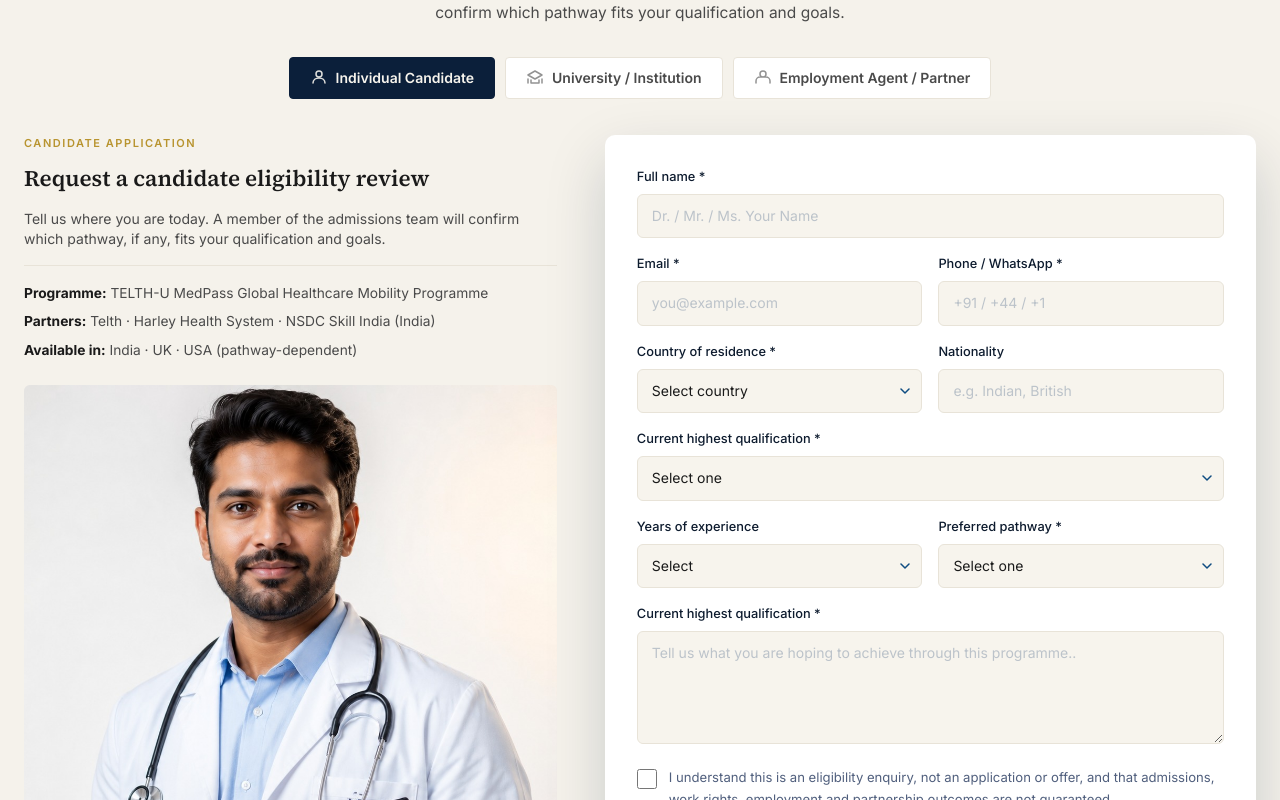
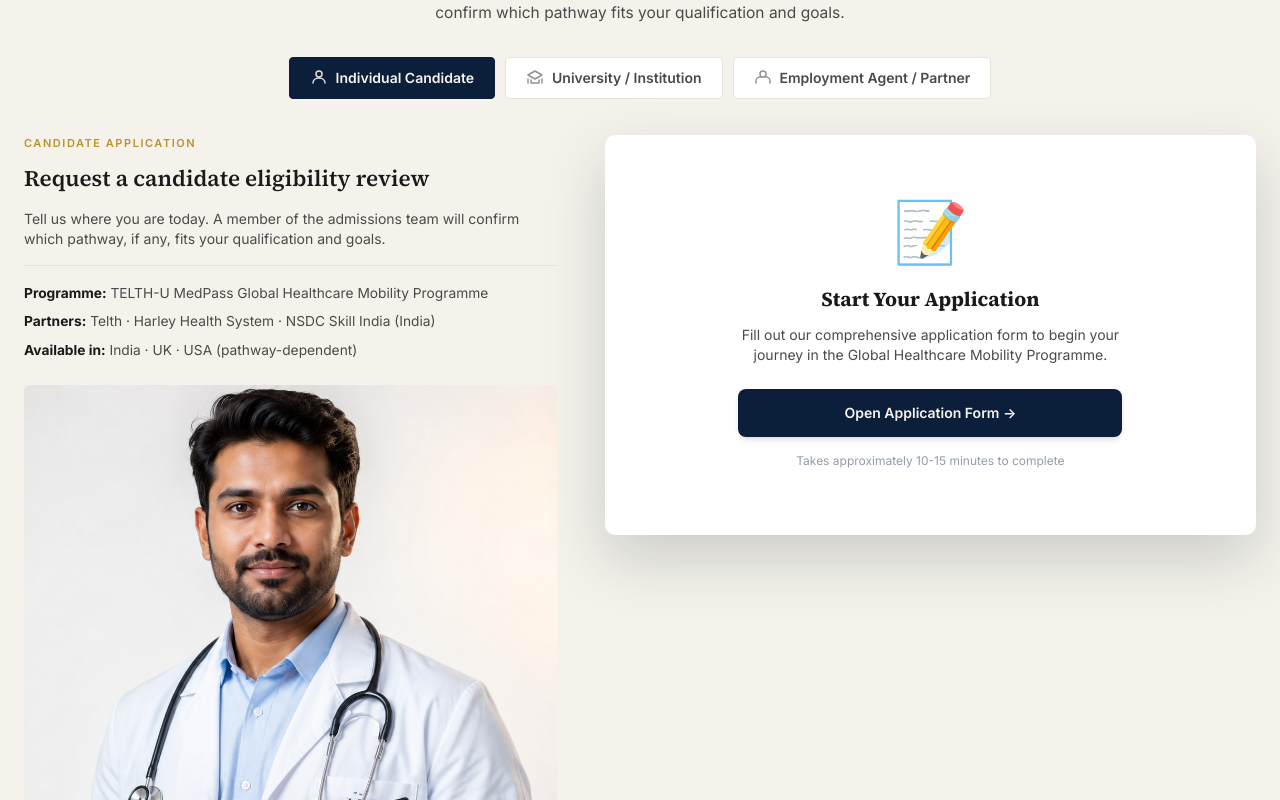
Before and after one commit to Telth-care/telth-med, a React (Vite) app: page / in a window 1280 px wide. Shown: the part 10240-11040 px from the top of the page. Built offline with nearby package versions, Linux system fonts and the light colour scheme.

Commit message:
fix the navigation issues

```diff
--- a/src/components/Header.jsx
+++ b/src/components/Header.jsx
@@ -1,4 +1,5 @@
-import { useEffect, useState } from 'react'
+// Header.jsx
+import { useEffect, useRef, useState } from 'react'
 import { Link, useLocation, useNavigate } from 'react-router-dom'
 
 const navLinks = [
@@ -16,20 +17,52 @@ export default function Header() {
   const location = useLocation()
   const navigate = useNavigate()
   const isHome = location.pathname === '/'
+  const prevPath = useRef(location.pathname)
 
+  // Scroll shadow effect
   useEffect(() => {
     const onScroll = () => setShadow(window.scrollY > 8)
     window.addEventListener('scroll', onScroll, { passive: true })
     return () => window.removeEventListener('scroll', onScroll)
   }, [])
 
+  // Scroll to top on route change
+  useEffect(() => {
+    if (prevPath.current !== location.pathname) {
+      window.scrollTo({
+        top: 0,
+        behavior: 'smooth',
+      })
+      prevPath.current = location.pathname
+    }
+  }, [location.pathname])
+
+  // Handle anchor navigation
   const goToAnchor = (e, hash) => {
-    if (isHome) return // let the browser handle in-page smooth scroll
     e.preventDefault()
-    navigate('/')
-    setTimeout(() => {
-      document.querySelector(hash)?.scrollIntoView({ behavior: 'smooth' })
-    }, 60)
+
+    // If not on home page, navigate to home first
+    if (!isHome) {
+      navigate('/')
+      // Wait for navigation to complete then scroll
+      setTimeout(() => {
+        const element = document.querySelector(hash)
+        if (element) {
+          element.scrollIntoView({ behavior: 'smooth', block: 'start' })
+        } else {
+          window.scrollTo({ top: 0, behavior: 'smooth' })
+        }
+      }, 150)
+      return
+    }
+
+    // If on home page, scroll to the section
+    const element = document.querySelector(hash)
+    if (element) {
+      element.scrollIntoView({ behavior: 'smooth', block: 'start' })
+    } else {
+      window.scrollTo({ top: 0, behavior: 'smooth' })
+    }
   }
 
   return (
@@ -53,7 +86,7 @@ export default function Header() {
           {navLinks.map(l => (
             <a
               key={l.href}
-              href={isHome ? l.href : `/${l.href}`}
+              href={l.href}
               onClick={(e) => goToAnchor(e, l.href)}
               className="hover:text-parchment transition-colors"
             >
--- a/src/pages/ApplicationForm/ApplicationHero.jsx
+++ b/src/pages/ApplicationForm/ApplicationHero.jsx
@@ -18,14 +18,6 @@ export default function ApplicationHero() {
           </span>
         </div>
 
-        <span className="inline-flex items-center gap-2 bg-white/20 ring-1 ring-white/30 text-white text-xs font-semibold px-3 py-1.5 rounded-full mb-5">
-          <svg width="12" height="12" viewBox="0 0 24 24" fill="none" stroke="white" strokeWidth="2">
-            <rect x="3" y="5" width="18" height="16" rx="2" />
-            <path d="M3 9h18M8 3v4M16 3v4" />
-          </svg>
-          Admission Portal — 2025/2026 Academic Year
-        </span>
-
         <h1 className="text-2xl sm:text-[30px] font-bold leading-tight max-w-2xl">
           Application for Collaborative Care Managers Admission
         </h1>
--- a/src/sections/Apply.jsx
+++ b/src/sections/Apply.jsx
@@ -1,5 +1,8 @@
-import { useState } from 'react'
+// Apply.tsx
+import { useState } from 'react';
+import { useNavigate } from 'react-router-dom';
 import tohomeImg from "../assets/image-1.jpeg";
+import ApplicationForm from '../pages/ApplicationForm/ApplicationForm';
 
 /* ─── shared field components ─────────────────────────────── */
 function Field({ label, children, className = '' }) {
@@ -36,17 +39,6 @@ function Consent({ children }) {
       <span>{children}</span>
     </label>
   )
-}
-
-/* ─── Local-only form submission hook (Candidate form) ────── */
-function useFormSubmit(successMsg) {
-  const [done, setDone] = useState(false)
-  const handle = (e) => {
-    e.preventDefault()
-    setDone(true)
-    setTimeout(() => { setDone(false); e.target.reset() }, 3500)
-  }
-  return { done, handle, btnLabel: done ? `✓ ${successMsg}` : undefined }
 }
 
 /* ─── API-backed form submission hook ─────────────────────── */
@@ -155,9 +147,14 @@ function buildEmployerNotes(formData, workforceTypesSelected) {
   return parts.join(' ')
 }
 
-/* ─── CANDIDATE FORM ──────────────────────────────────────── */
+/* ─── CANDIDATE FORM - Navigates to Application Form ────── */
 function CandidateForm() {
-  const { done, handle, btnLabel } = useFormSubmit('Candidate application received')
+  const navigate = useNavigate();
+
+  const handleNavigate = () => {
+    navigate('/application-form');
+  };
+
   return (
     <div className="grid grid-cols-1 lg:grid-cols-[0.9fr_1.1fr] gap-12 items-start">
       {/* Left info panel */}
@@ -186,121 +183,24 @@ function CandidateForm() {
         />
       </div>
 
-      {/* Right: Form card — white bg, rounded, shadow matches PDF */}
-      <div className="bg-paper rounded-[10px] overflow-hidden shadow-panel">
-        <form onSubmit={handle} className="p-8">
-          {/* Full name */}
-          <Field label="Full name *">
-            <Input type="text" required placeholder="Dr. / Mr. / Ms. Your Name" />
-          </Field>
-
-          {/* Email + Phone row */}
-          <div className="grid grid-cols-2 gap-4">
-            <Field label="Email *">
-              <Input type="email" required placeholder="you@example.com" />
-            </Field>
-            <Field label="Phone / WhatsApp *">
-              <Input type="tel" required placeholder="+91 / +44 / +1" />
-            </Field>
-          </div>
-
-          {/* Country + Nationality row */}
-          <div className="grid grid-cols-2 gap-4">
-            <Field label="Country of residence *">
-              <Select required defaultValue="">
-                <option value="" disabled>Select country</option>
-                {['India','United Kingdom','United States','UAE / Gulf','Other'].map(o => (
-                  <option key={o}>{o}</option>
-                ))}
-              </Select>
-            </Field>
-            <Field label="Nationality">
-              <Input type="text" placeholder="e.g. Indian, British" />
-            </Field>
-          </div>
-
-          {/* Current qualification */}
-          <Field label="Current highest qualification *">
-            <Select required defaultValue="">
-              <option value="" disabled>Select one</option>
-              {[
-                'Healthcare Worker / Caregiver',
-                'Care Manager',
-                'Nurse (Registered)',
-                'Physician Associate (PA)',
-                'Foreign Medical Graduate (FMG)',
-                'MBBS / MBChB Doctor',
-                'MD / Specialist Doctor',
-                'MSc Digital Health',
-                'MSc Health Management',
-                'MSc Nursing / Allied Health',
-                'Other Postgraduate',
-                'Fresh Graduate (Life Sciences)',
-                'Other',
-              ].map(o => <option key={o}>{o}</option>)}
-            </Select>
-          </Field>
-
-          {/* Experience + Pathway row */}
-          <div className="grid grid-cols-2 gap-4">
-            <Field label="Years of experience">
-              <Select defaultValue="">
-                <option value="" disabled>Select</option>
-                {[
-                  '0 – Student / Fresh Graduate',
-                  'Less than 1 year',
-                  '1 – 3 years',
-                  '3 – 5 years',
-                  '5 – 10 years',
-                  '10+ years',
-                ].map(o => <option key={o}>{o}</option>)}
-              </Select>
-            </Field>
-            <Field label="Preferred pathway *">
-              <Select required defaultValue="">
-                <option value="" disabled>Select one</option>
-                {[
-                  'Care Manager / Care-to-Home (India)',
-                  'Collaborative Care Management (Nurse/PA)',
-                  'Physician / Healthcare Entrepreneur',
-                  'Postgraduate Programme',
-                  'Professional Fellowship',
-                  'Telth Network Partner / Franchise',
-                  'Not sure — need guidance',
-                ].map(o => <option key={o}>{o}</option>)}
-              </Select>
-            </Field>
-          </div>
-
-          {/* Goals textarea */}
-          <Field label="Current highest qualification *">
-            <Textarea
-              rows={4}
-              placeholder="Tell us what you are hoping to achieve through this programme.."
-            />
-          </Field>
-
-          {/* Consent checkbox */}
-          <Consent>
-            I understand this is an eligibility enquiry, not an application or offer, and that admissions, work rights, employment and partnership outcomes are not guaranteed.
-          </Consent>
-
-          {/* Submit */}
+      {/* Right: Navigation card to Application Form */}
+      <div className="bg-paper rounded-[10px] overflow-hidden shadow-panel p-8 flex flex-col items-center justify-center min-h-[400px]">
+        <div className="text-center max-w-sm mx-auto">
+          <div className="text-6xl mb-6">📝</div>
+          <h3 className="text-xl font-bold text-ink mb-3">Start Your Application</h3>
+          <p className="text-ink-soft text-sm mb-6">
+            Fill out our comprehensive application form to begin your journey in the Global Healthcare Mobility Programme.
+          </p>
           <button
-            type="submit"
-            disabled={done}
-            className={`w-full font-semibold text-sm py-3 rounded transition-colors ${
-              done
-                ? 'bg-teal/80 text-parchment opacity-75 cursor-not-allowed'
-                : 'bg-ink text-parchment hover:bg-brass-dark'
-            }`}
+            onClick={handleNavigate}
+            className="w-full bg-ink text-parchment font-semibold text-sm py-3.5 rounded-lg hover:bg-brass-dark hover:-translate-y-0.5 transition-all duration-300 shadow-md hover:shadow-lg"
           >
-            {btnLabel || 'Submit Candidate Application'}
+            Open Application Form →
           </button>
-          <p className="text-[0.74rem] text-ink-soft text-center mt-3">
-            Our admissions team will be in touch within 3–5 business days.
+          <p className="text-ink-soft/60 text-xs mt-4">
+            Takes approximately 10-15 minutes to complete
           </p>
-        </form>
+        </div>
       </div>
     </div>
   )
@@ -309,7 +209,7 @@ function CandidateForm() {
 /* ─── UNIVERSITY FORM ──────────────────────────────────────── */
 function UniversityForm() {
   const { status, handle, btnLabel, errorMsg } = useApiFormSubmit(
-    'https://harelybackend-production.up.railway.app/api/institutions',
+    'https://api.medpassedu.org/api/institutions',
     buildUniversityPayload,
     'University interest received'
   )
@@ -457,7 +357,7 @@ const workforceTypes = [
 
 function EmployerForm() {
   const { status, handle, btnLabel, errorMsg } = useApiFormSubmit(
-    'https://harelybackend-production.up.railway.app/api/organisations',
+    'https://api.medpassedu.org/api/organisations',
     buildEmployerPayload,
     'Partnership interest received'
   )
```
